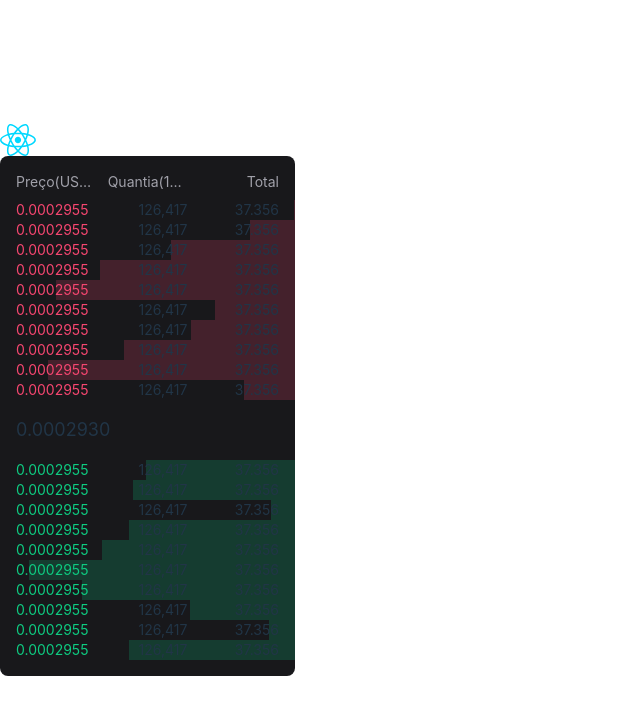
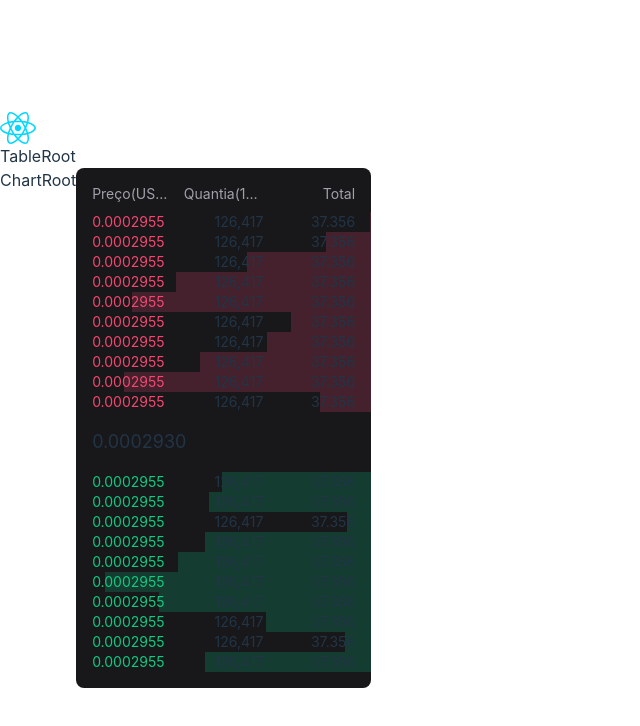
Before and after one commit to cleversonffaria/project-crypto, a React (Vite) app: page / in a window 1280 px wide. Shown: the top 726 px of the page, without its empty margins (0-640 px from the left). Built offline with nearby package versions, Linux system fonts and the light colour scheme.

Commit message:
feat: create components chart and table

```diff
--- a/src/app/Home/index.tsx
+++ b/src/app/Home/index.tsx
@@ -1,11 +1,19 @@
 import ViteLogo from "src/assets/react.svg?react";
 import { Book } from "src/components/Book";
+import { Chart } from "src/components/Chart";
+import { Table } from "src/components/Table";
 
 function App() {
   return (
     <>
       <ViteLogo />
-      <Book.Root />
+
+      <Table.Root />
+
+      <div className="flex">
+        <Chart.Root />
+        <Book.Root />
+      </div>
     </>
   );
 }
--- a/src/components/Book/book.root.tsx
+++ b/src/components/Book/book.root.tsx
@@ -1,4 +1,4 @@
-export function Root() {
+export function BookRoot() {
   const book = Array.from({ length: 10 });
 
   function calculatePercentageBar({ total }: { total: number }) {
--- a/src/components/Book/index.tsx
+++ b/src/components/Book/index.tsx
@@ -1,5 +1,5 @@
-import { Root } from "./book.root";
+import { BookRoot } from "./book.root";
 
 export const Book = {
-  Root,
+  Root: BookRoot,
 };
--- /dev/null
+++ b/src/components/Chart/chart.root.tsx
@@ -0,0 +1,3 @@
+export function ChartRoot() {
+  return <div>ChartRoot</div>;
+}
--- a/src/components/Chart/index.ts
+++ b/src/components/Chart/index.ts
@@ -0,0 +1,5 @@
+import { ChartRoot } from "./chart.root";
+
+export const Chart = {
+  Root: ChartRoot,
+};
--- a/src/components/Table/index.ts
+++ b/src/components/Table/index.ts
@@ -0,0 +1,5 @@
+import { TableRoot } from "./table.root";
+
+export const Table = {
+  Root: TableRoot,
+};
--- /dev/null
+++ b/src/components/Table/table.root.tsx
@@ -0,0 +1,3 @@
+export function TableRoot() {
+  return <div>TableRoot</div>;
+}
```
